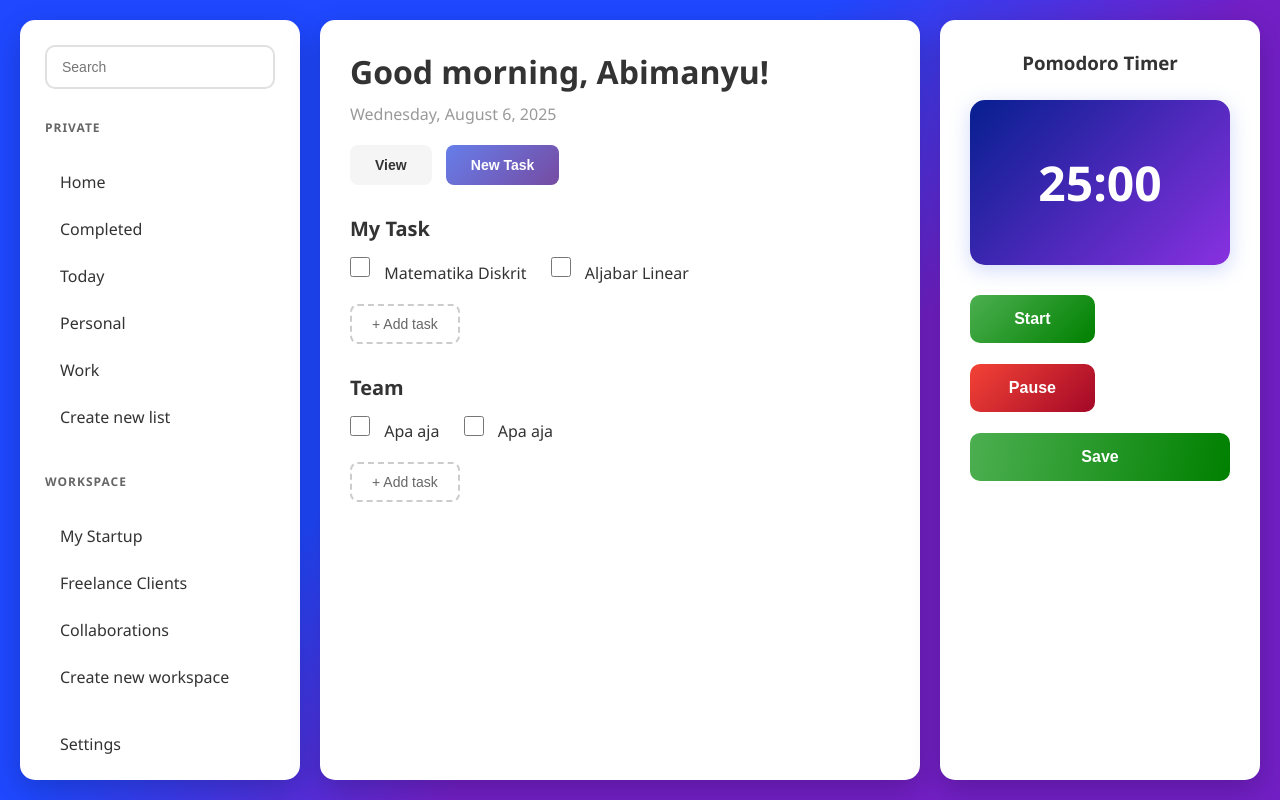
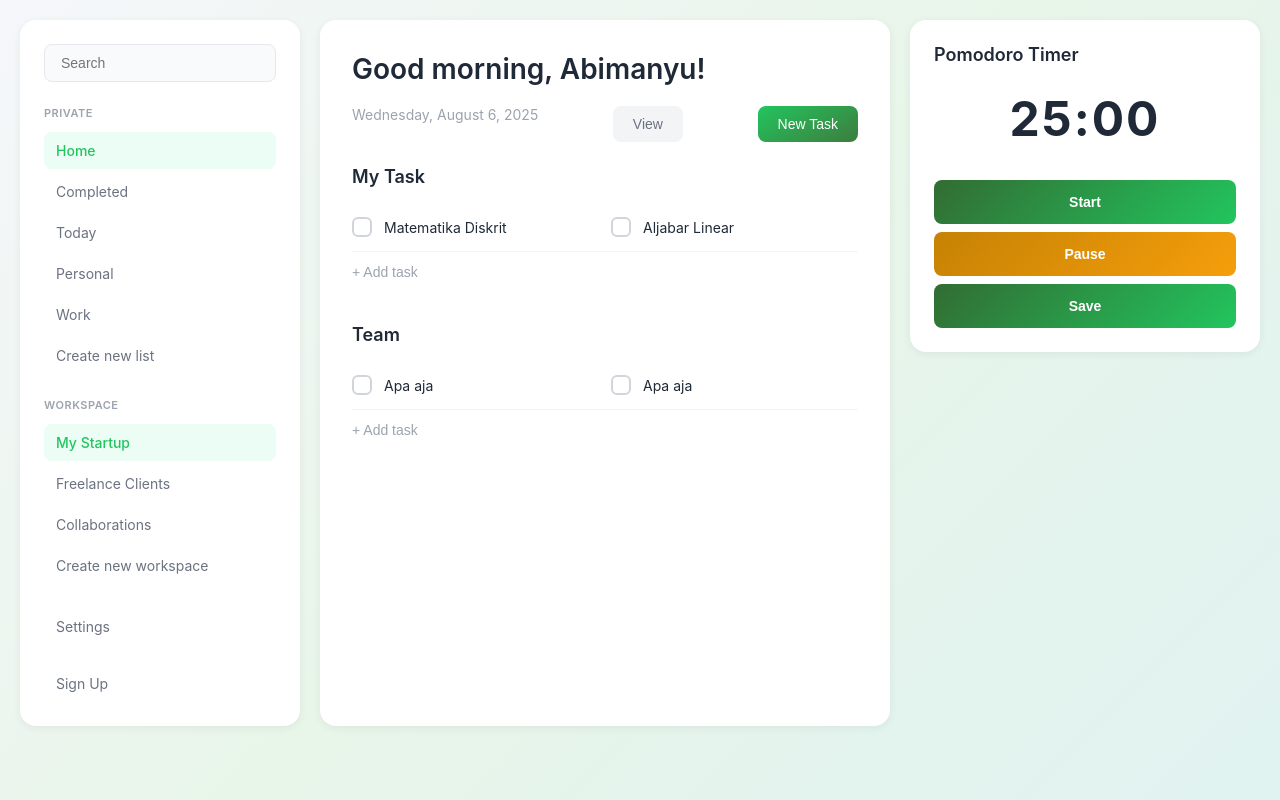
Before and after one commit to AbimanyuNBA/To-do-list-App-with-Pomodoro-Timer, a plain HTML site: page index.html in a window 1280 px wide. Drawn offline with Linux system fonts and the light colour scheme.

Commit message:
tampilan baru

```diff
--- a/style.css
+++ b/style.css
@@ -5,346 +5,352 @@
 }
 
 body {
-    font-family: 'Segoe UI', Tahoma, Geneva, Verdana, sans-serif;
-    background: linear-gradient(135deg, #1f48ff 40%, #721fc5 60%);
+  font-family: -apple-system, BlinkMacSystemFont, 'Segoe UI', 'Roboto', 'Helvetica', 'Arial', sans-serif;
+  background: linear-gradient(135deg, #f5f7fa 0%, #e8f5e9 50%, #e0f2f1 100%);
   min-height: 100vh;
   padding: 20px;
 }
 
 .container {
-    display: flex;
-    gap: 20px;
   max-width: 1400px;
   margin: 0 auto;
-    min-height: calc(100vh - 40px);
+  display: grid;
+  grid-template-columns: 280px 1fr 350px;
+  gap: 20px;
 }
 
-/* Kotak Kiri - Sidebar */
 .kotak-kiri {
   background: white;
-    border-radius: 15px;
-    padding: 25px;
-    width: 280px;
-    box-shadow: 0 10px 30px rgba(0, 0, 0, 0.2);
-    display: flex;
-    flex-direction: column;
-    gap: 20px;
+  border-radius: 16px;
+  padding: 24px;
+  box-shadow: 0 2px 8px rgba(0, 0, 0, 0.06);
   height: fit-content;
-    max-height: calc(100vh - 40px);
-    overflow-y: auto;
 }
 
 .kotak-kiri input[type="text"] {
   width: 100%;
-    padding: 12px 15px;
-    border: 2px solid #e0e0e0;
-    border-radius: 10px;
+  padding: 10px 16px;
+  border: 1px solid #e5e7eb;
+  border-radius: 8px;
   font-size: 14px;
-    transition: all 0.3s ease;
+  margin-bottom: 24px;
+  background: #f9fafb;
 }
 
 .kotak-kiri input[type="text"]:focus {
   outline: none;
-    border-color: #667eea;
-    box-shadow: 0 0 0 3px rgba(102, 126, 234, 0.1);
+  border-color: #22c55e;
+  background: white;
 }
 
 .kotak-kiri h4 {
-    color: #666;
-    font-size: 12px;
+  font-size: 11px;
+  font-weight: 600;
+  color: #9ca3af;
   text-transform: uppercase;
-    letter-spacing: 1px;
-    margin-top: 10px;
+  letter-spacing: 0.5px;
+  margin-bottom: 12px;
+  margin-top: 24px;
 }
 
-.kotak-kiri .list {
-    list-style: none;
+.kotak-kiri h4:first-of-type {
+  margin-top: 0;
 }
 
-.kotak-kiri .list li {
-    padding: 10px 15px;
-    margin: 5px 0;
-    border-radius: 8px;
-    cursor: pointer;
-    transition: all 0.3s ease;
-    color: #333;
+.list {
+  list-style: none;
+  margin-bottom: 24px;
 }
 
-.kotak-kiri .list li:hover {
-    background: #f5f5f5;
-    transform: translateX(5px);
+.list li {
+  padding: 10px 12px;
+  border-radius: 8px;
+  color: #6b7280;
+  font-size: 14px;
+  cursor: pointer;
+  transition: all 0.2s;
+  margin-bottom: 4px;
 }
 
-.kotak-kiri .list li:active {
-    background: #667eea;
-    color: white;
+.list li:hover {
+  background: #f3f4f6;
+  color: #1f2937;
 }
 
-.kotak-kiri p {
-    padding: 10px 15px;
-    cursor: pointer;
-    border-radius: 8px;
-    transition: all 0.3s ease;
-    color: #333;
-    margin-top: auto;
+.list li:first-child {
+  background: #ecfdf5;
+  color: #22c55e;
+  font-weight: 500;
 }
 
-.kotak-kiri p:hover {
-    background: #f5f5f5;
+.kotak-kiri > p {
+  padding: 10px 12px;
+  color: #6b7280;
+  font-size: 14px;
+  cursor: pointer;
+  margin-top: 20px;
+  border-radius: 8px;
+  transition: all 0.2s;
 }
 
-/* Kotak Tengah - Main Content */
-.kotak-tengah {
-    flex: 1;
-    background: white;
-    border-radius: 15px;
-    padding: 30px;
-    box-shadow: 0 10px 30px rgba(0, 0, 0, 0.2);
-    overflow-y: auto;
+.kotak-kiri > p:hover {
+  background: #f3f4f6;
+  color: #1f2937;
 }
 
-.kotak-tengah>div {
-    margin-bottom: 30px;
+.kotak-tengah {
+  background: white;
+  border-radius: 16px;
+  padding: 32px;
+  box-shadow: 0 2px 8px rgba(0, 0, 0, 0.06);
+}
+
+.kotak-tengah > div:first-child {
+  display: flex;
+  justify-content: space-between;
+  align-items: start;
+  margin-bottom: 24px;
+  flex-wrap: wrap;
+  gap: 16px;
 }
 
 .kotak-tengah h1 {
-    color: #333;
-    font-size: 32px;
-    margin-bottom: 10px;
+  font-size: 28px;
+  font-weight: 600;
+  color: #1f2937;
+  margin-bottom: 4px;
 }
 
 .kotak-tengah h4 {
-    color: #999;
+  font-size: 14px;
+  color: #9ca3af;
   font-weight: 400;
-    margin-bottom: 20px;
-}
-
-.kotak-tengah h3 {
-    color: #333;
-    font-size: 20px;
-    margin-bottom: 15px;
+  margin-bottom: 16px;
+  align-items: center;
 }
 
 .view-btn,
 .new-task-btn {
-    padding: 12px 25px;
+  padding: 10px 20px;
+  border-radius: 8px;
+  font-size: 14px;
+  font-weight: 500;
+  cursor: pointer;
   border: none;
-    border-radius: 8px;
-    cursor: pointer;
-    font-size: 14px;
-    font-weight: 600;
-    transition: all 0.3s ease;
-    margin-right: 10px;
+  transition: all 0.2s;
+  margin-left: 8px;
 }
 
 .view-btn {
-    background: #f5f5f5;
-    color: #333;
-}
-
-.view-btn:hover {
-    background: #e0e0e0;
-    transform: translateY(-2px);
+  background: #f3f4f6;
+  color: #6b7280;
 }
 
 .new-task-btn {
-    background: linear-gradient(135deg, #667eea 0%, #764ba2 100%);
+  background:linear-gradient(150deg,  #22c55e 0% , rgb(62, 124, 62) 100%);
   color: white;
 }
 
+.view-btn:hover,
 .new-task-btn:hover {
-    transform: translateY(-2px);
-    box-shadow: 0 5px 15px rgba(102, 126, 234, 0.4);
+  transform: translateY(-1px);
+  box-shadow: 0 4px 12px rgba(0, 0, 0, 0.1);
+}
+
+.kotak-tengah > div:nth-child(2),
+.kotak-tengah > div:nth-child(3) {
+  margin-bottom: 32px;
+}
+
+.kotak-tengah h3 {
+  font-size: 18px;
+  font-weight: 600;
+  color: #1f2937;
+  margin-bottom: 16px;
+  margin-top: 24px;
 }
 
 .kotak-tengah label {
-    display: block;
-    margin: 10px 0;
+  display: flex;
+  align-items: center;
+  gap: 12px;
+  padding: 14px 0;
+  border-bottom: 1px solid #f3f4f6;
+  cursor: pointer;
+  transition: background 0.2s;
+}
+
+.kotak-tengah label:hover {
+  background: #f9fafb;
+  padding-left: 8px;
+  padding-right: 8px;
+  margin-left: -8px;
+  margin-right: -8px;
+  border-radius: 8px;
 }
 
 .kotak-tengah input[type="checkbox"] {
   width: 20px;
   height: 20px;
-    margin-right: 10px;
+  border: 2px solid #d1d5db;
+  border-radius: 6px;
   cursor: pointer;
-    accent-color: #667eea;
+  appearance: none;
+  position: relative;
+  flex-shrink: 0;
+  transition: all 0.2s;
+}
+
+.kotak-tengah input[type="checkbox"]:hover {
+  border-color: #22c55e;
+}
+
+.kotak-tengah input[type="checkbox"]:checked {
+  background: #22c55e;
+  border-color: #22c55e;
+}
+
+.kotak-tengah input[type="checkbox"]:checked::after {
+  content: '✓';
+  position: absolute;
+  color: white;
+  font-size: 12px;
+  font-weight: bold;
+  top: 50%;
+  left: 50%;
+  transform: translate(-50%, -50%);
 }
 
 .kotak-tengah span {
-    font-size: 16px;
-    color: #333;
-    vertical-align: middle;
-    margin-right: 20px;
+  flex: 1;
+  font-size: 14px;
+  color: #1f2937;
+}
+
+.kotak-tengah input[type="checkbox"]:checked + span {
+  text-decoration: line-through;
+  color: #9ca3af;
 }
 
 .taskBtn {
-    padding: 10px 20px;
-    background: transparent;
-    border: 2px dashed #ccc;
-    border-radius: 8px;
-    color: #666;
+  color: #9ca3af;
+  font-size: 14px;
   cursor: pointer;
-    font-size: 14px;
-    margin-top: 10px;
-    transition: all 0.3s ease;
+  padding: 12px 0;
+  background: none;
+  border: none;
+  width: 100%;
+  text-align: left;
+  transition: color 0.2s;
 }
 
 .taskBtn:hover {
-    border-color: #667eea;
-    color: #667eea;
-    background: rgba(102, 126, 234, 0.05);
+  color: #22c55e;
 }
 
-/* Kotak Kanan - Pomodoro Timer */
 .kotak-kanan {
   background: white;
-    border-radius: 15px;
-    padding: 30px;
-    width: 320px;
-    box-shadow: 0 10px 30px rgba(0, 0, 0, 0.2);
+  border-radius: 16px;
+  padding: 24px;
+  box-shadow: 0 2px 8px rgba(0, 0, 0, 0.06);
+  height: fit-content;
+}
+
+.kotak-kanan > div:first-child {
+  text-align: center;
+  margin-bottom: 24px;
 }
 
 .kotak-kanan h3 {
-    text-align: center;
-    color: #333;
-    margin-bottom: 25px;
+  font-size: 18px;
+  font-weight: 600;
+  color: #1f2937;
+  margin-bottom: 16px;
 }
 
 .timer {
-    background: linear-gradient(135deg, #061f8f 0%, #8931e0 100%);
-    color: white;
   font-size: 48px;
-    font-weight: bold;
+  font-weight: 700;
+  color: #1f2937;
   text-align: center;
-    padding: 50px;
-    border-radius: 15px;
-    margin-bottom: 20px;
-    box-shadow: 0 5px 20px rgba(102, 126, 234, 0.3);
+  margin: 24px 0;
+  letter-spacing: 2px;
+}
+
+.pomodoro-btn,
+.pomodoro-btn1,
+.pomodoro-btn2 {
+  width: 100%;
+  padding: 14px;
+  border-radius: 8px;
+  font-size: 14px;
+  font-weight: 600;
+  cursor: pointer;
+  border: none;
+  transition: all 0.2s;
+  margin-top: 8px;
 }
 
 .pomodoro-btn {
-    width: 48%;
-    padding: 15px;
-    border: none;
-    border-radius: 10px;
-    cursor: pointer;
-    font-size: 16px;
-    font-weight: 600;
-    transition: all 0.3s ease;
-    text-transform: capitalize;
-}
-
-.pomodoro-btn {
-    background:linear-gradient(135deg, #4CAF50 0%, green 100%) ;
+  background:linear-gradient(135deg,rgb(50, 108, 50) 0% , #22c55e 100%) ;
   color: white;
-    margin-right: 4%;
-    margin-top: 4%;
-    margin-bottom: 4%;
-}
-
-.pomodoro-btn:hover {
-    background: #45a049;
-    transform: translateY(-2px);
-    box-shadow: 0 5px 15px rgba(76, 175, 80, 0.4);
-
 }
 
 .pomodoro-btn1 {
-    width: 48%;
-    padding: 15px;
-    border: none;
-    border-radius: 10px;
-    cursor: pointer;
-    font-size: 16px;
-    font-weight: 600;
-    transition: all 0.3s ease;
-    text-transform: capitalize;
-}
-.pomodoro-btn1 {
-    background:linear-gradient(135deg, #f44336 0%, #a30827 100%  ) ;
+  background:linear-gradient(135deg,rgb(198, 130, 4) 0% ,#f59e0b 100%) ;
   color: white;
-    margin-top: 4%;
-    margin-bottom: 4%;
-}
-
-.pomodoro-btn1:hover {
-    background: #da190b;
-    transform: translateY(-2px);
-    box-shadow: 0 5px 15px rgba(244, 67, 54, 0.4);
 }
 
 .pomodoro-btn2 {
-    width: 100%;
-    padding: 15px;
-    border: none;
-    border-radius: 10px;
-    cursor: pointer;
-    font-size: 16px;
-    font-weight: 600;
-    transition: all 0.3s ease;
-    text-transform: capitalize;
-}
-.pomodoro-btn2 {
-    background: linear-gradient(100deg,#4CAF50 0% , green 100%) ;
+  background: linear-gradient(135deg,rgb(50, 108, 50) 0% , #22c55e 100%) ;
   color: white;
-    margin-right: 4%;
-    margin-top: 4%;
-    margin-bottom: 4%;
 }
 
+.pomodoro-btn:hover,
+.pomodoro-btn1:hover,
 .pomodoro-btn2:hover {
-    background: #4CAF50;
-    transform: translateY(-2px);
-    box-shadow: 2 5px 15px rgba(76, 175, 80, 0.4);
+  transform: translateY(-1px);
+  box-shadow: 0 4px 12px rgba(0, 0, 0, 0.15);
 }
 
+.pomodoro-btn:active,
+.pomodoro-btn1:active,
+.pomodoro-btn2:active {
+  transform: translateY(0);
+}
 
-/* Responsive Design */
-@media (max-width: 1024px) {
+@media (max-width: 1200px) {
   .container {
-        flex-direction: column;
+    grid-template-columns: 1fr;
   }
 
   .kotak-kiri,
   .kotak-kanan {
+    display: none;
+  }
+}
+
+@media (max-width: 768px) {
+  body {
+    padding: 10px;
+  }
+
+  .kotak-tengah {
+    padding: 20px;
+  }
+
+  .kotak-tengah h1 {
+    font-size: 24px;
+  }
+
+  .kotak-tengah > div:first-child {
+    flex-direction: column;
+    align-items: flex-start;
+  }
+
+  .view-btn,
+  .new-task-btn {
+    margin-left: 0;
     width: 100%;
   }
 }
-
-/* Scrollbar Styling untuk Sidebar */
-.kotak-kiri::-webkit-scrollbar {
-    width: 6px;
-}
-
-.kotak-kiri::-webkit-scrollbar-track {
-    background: #f1f1f1;
-    border-radius: 10px;
-}
-
-.kotak-kiri::-webkit-scrollbar-thumb {
-    background: #667eea;
-    border-radius: 10px;
-}
-
-.kotak-kiri::-webkit-scrollbar-thumb:hover {
-    background: #764ba2;
-}
-
-/* Scrollbar Styling untuk Main Content */
-.kotak-tengah::-webkit-scrollbar {
-    width: 8px;
-}
-
-.kotak-tengah::-webkit-scrollbar-track {
-    background: #f1f1f1;
-    border-radius: 10px;
-}
-
-.kotak-tengah::-webkit-scrollbar-thumb {
-    background: #667eea;
-    border-radius: 10px;
-}
-
-.kotak-tengah::-webkit-scrollbar-thumb:hover {
-    background: #764ba2;
-}
```
Lines whose indentation alone changed are shown as unchanged.
